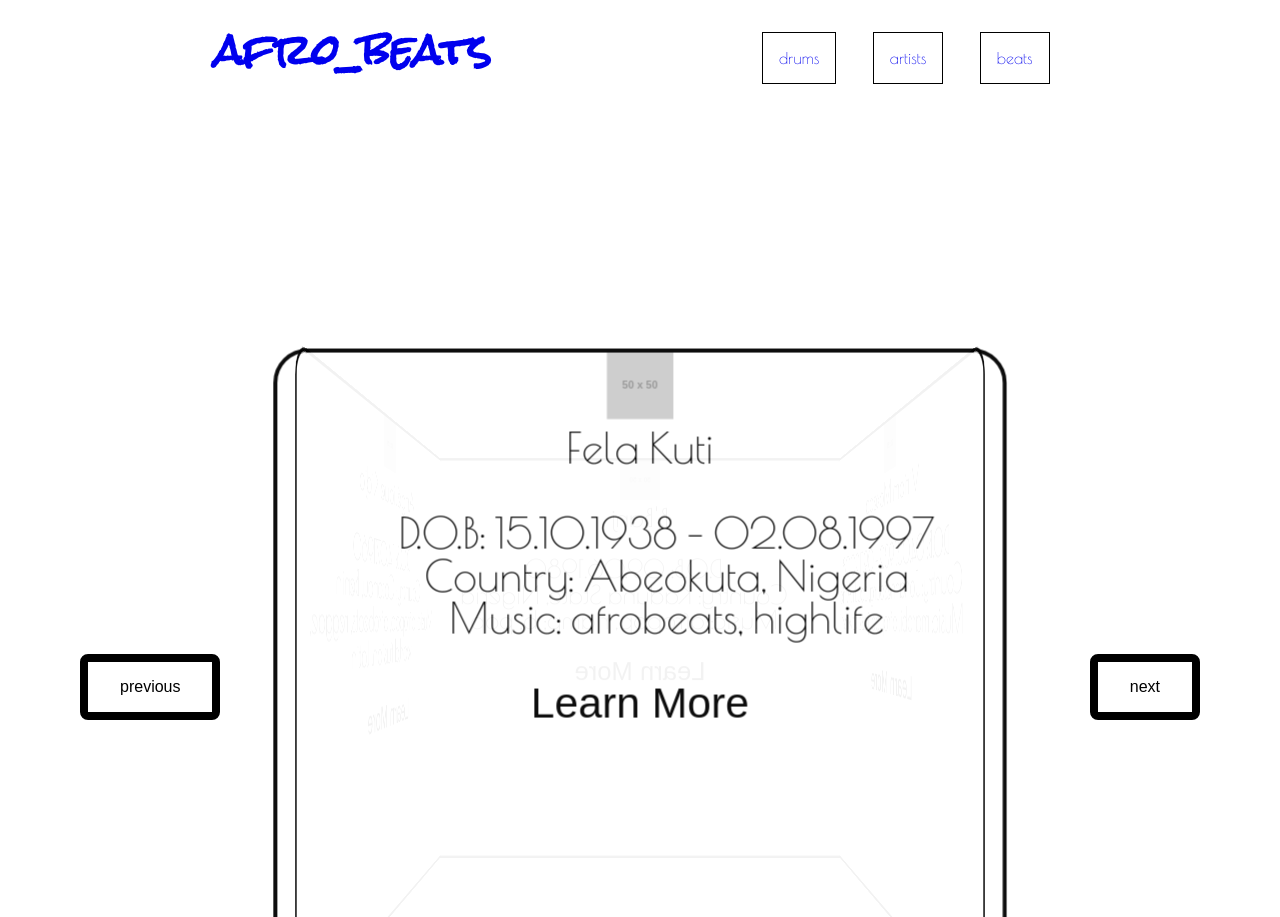
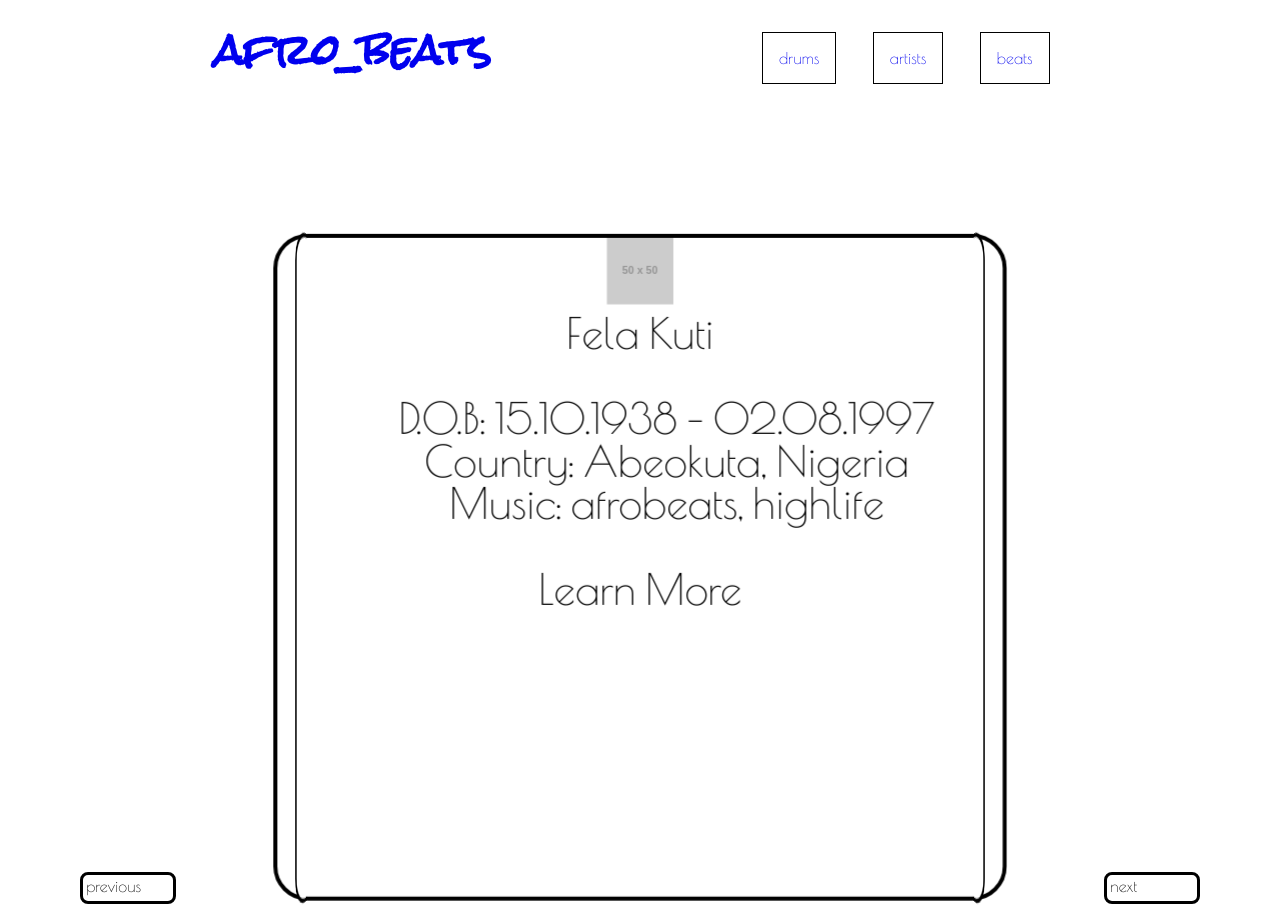
Before and after one commit to RV3310/africandrums_site, a plain HTML site: page artists.html in a window 1280 px wide. Drawn offline with nearby package versions, Linux system fonts and the light colour scheme; placeholder pictures from the web are drawn by us.

Commit message:
update_1.1

```diff
--- a/artists.html
+++ b/artists.html
@@ -37,8 +37,9 @@
                 <li>Country: Abeokuta, Nigeria</li>
                 <li>Music: afrobeats, highlife</li>
               </ul>
-              <span class="show">Learn More</span>
-			<p class="hidden">Fela Anikulapo Kuti, also professionally known as Fela Kuti, or simply Fela, was a Nigerian multi-instrumentalist, musician, composer, pioneer of the Afrobeat music genre, human rights activist, and political maverick. <i class="fa fa-volume-up kuti" aria-hidden="true"></i></p>
+              <span class="show learnmore">Learn More</span>
+			<p class="hidden moretxt">Fela Anikulapo Kuti, also professionally known as Fela Kuti, or simply Fela, was a Nigerian multi-instrumentalist, musician, composer, pioneer of the Afrobeat music genre, human rights activist, and political maverick. <i class="fa fa-volume-up kuti" aria-hidden="true"></i><span class="learnlater">Learn Later</span>
+			</p>
 		</div>
 		<div class="block makeba">
 			 <img class="photo" src="http://via.placeholder.com/50x50" alt="Picture of Miriam Makeba">
@@ -48,19 +49,19 @@
                 <li>Country: Johannesburg, South Africa</li>
                 <li>Music: marabi, afropop, jazz, township</li>
              </ul>
-             <span class="show">Learn More </span>
-			<p class="hidden">Zenzile Miriam Makeba, also known as Mama Africa, was a South African singer, actor, United Nations goodwill ambassador, and civil rights activist.<i class="fa fa-volume-up makeba" aria-hidden="true"></i></p>
+             <span class="show learnmore">Learn More </span>
+			<p class="hidden moretxt">Zenzile Miriam Makeba, also known as Mama Africa, was a South African singer, actor, United Nations goodwill ambassador, and civil rights activist.<i class="fa fa-volume-up makeba" aria-hidden="true"></i> <span class="learnlater">Learn Later</span></p>
 		</div>
 		<div class="block dbanj">
 			<img class="photo" src="http://via.placeholder.com/50x50" alt="Picture of D'Banj">
-             <figcaption>B'Banj</figcaption>
+             <figcaption>d'Banj</figcaption>
 			 <ul class="info">
                <li>D.O.B: 09.06.1980</li>
                 <li>Country: Kaduna State, Nigeria</li>
                 <li>Music: afropop, r amp; b, pop </li>
               </ul>
-              <span class="show">Learn More </span>
-			<p class="hidden">Oladapo Daniel Oyebanjo, known by his stage name D'banj, is a Nigerian musician, singer-songwriter, entrepreneur and television personality. <i class="fa fa-volume-up dbanj" aria-hidden="true"></i> </p>
+              <span class="show learmore">Learn More </span>
+			<p class="hidden moretxt">Oladapo Daniel Oyebanjo, known by his stage name D'banj, is a Nigerian musician, singer-songwriter, entrepreneur and television personality. <i class="fa fa-volume-up dbanj" aria-hidden="true"></i> <span class="learnlater">Learn Later</span></p>
 		</div>
 		<div class="block kidjo">
 			<img class="photo" src="http://via.placeholder.com/50x50" alt="Picture of kidjo">
@@ -70,13 +71,15 @@
                 <li>Country: Cotonou, Benin</li>
                 <li>Music: afropop, afrobeats, reggae, world fusion, latin</li>
               </ul>
-             <span class="show">Learn More </span>
-			<p class="hidden">known as Angélique Kidjo, is a Grammy Award-winning Beninese singer-songwriter and activist, noted for her diverse musical influences and creative music videos. <i class="fa fa-volume-up kidjo" aria-hidden="true"></i></p>
+             <span class="show learnmore">Learn More </span>
+			<p class="hidden moretxt">known as Angélique Kidjo, is a Grammy Award-winning Beninese singer-songwriter and activist, noted for her diverse musical influences and creative music videos. <i class="fa fa-volume-up kidjo" aria-hidden="true"></i> <span class="learnlater">Learn Later</span></p>
 		</div>
 	</div>
 </div>
-    <div class="prev"> previous </div>
-    <div class="next"> next </div>
+<div class="buttons">
+    <span class="prev"> previous </span>
+    <span class="next"> next </span>
+ </div>
 	<footer>
       <span></span>
   </footer>
--- a/css/artists.css
+++ b/css/artists.css
@@ -34,6 +34,7 @@ h1 {
 h2,
 p,
 figcaption,
+span,
 li {
   font-family: 'Poiret One', cursive;
 }
@@ -94,7 +95,7 @@ CAROUSEL
   width: 550px;
   height: 500px;
   position: relative;
-  margin-top: 20%;
+  margin: 10% auto;
   perspective: 1000px;
 }
 
@@ -102,7 +103,7 @@ CAROUSEL
   height: 100%;
   width: 100%;
   position: absolute;
-  top: 5%;
+  top: 10%;
   transform-style: preserve-3d;
   transition: transform 1s;
 }
@@ -110,7 +111,7 @@ CAROUSEL
 .block {
   display: block;
   position: absolute;
-  top: 20px;
+  top: 1%;
   background: #000;
   width: 550px;
   height: 500px;
@@ -118,8 +119,8 @@ CAROUSEL
   font-size: 2rem;
   text-align: center;
   color: black;
-  opacity: 0.95;
-  border-radius: .8em;
+/*  opacity: 0.95;
+*/  border-radius: .8em;
   background: white;
   border: .1em solid black;
 
@@ -141,28 +142,28 @@ CAROUSEL
 .next,
 .prev {
   color: black;
-  position: absolute;
-  bottom: 10vh;
-  padding: 1em 2em;
+  position: relative;
+/*  bottom: -40%;
+*/  padding: .1em .2em;
   cursor: pointer;
   background: white;
   border-radius: .5em;
-  border: .5em solid black;
+  border: .2em solid black;
+  width: 6rem;
+  height: 2rem;
+
 }
-.next:hover,
-.prev:hover {
-  color: black;
-  }
-/*
-.next:active,
-.prev:active {
-  bottom: 10vh;
-  box-shadow: 0 1.1em 0 #999;
-}*/
 
 .next {
   right: 5em;
 }
 .prev {
   left: 5em;
+
 }
+
+.buttons {
+  display: flex;
+  justify-content: space-between;
+  align-content: end;
+}
--- a/js/artists.js
+++ b/js/artists.js
@@ -1,8 +1,15 @@
+
+$(document).ready(function() {
+
+/*******************************
+CAROUSEL
+*******************************/
+
 var carousel = $(".carousel"),
     currdeg  = 0;
 
 $(".next").on("click", { kuti: "n" }, rotate);
-$(".prev").on("click", { kuit: "p" }, rotate);
+$(".prev").on("click", { kuti: "p" }, rotate);
 
 function rotate(e){
   if(e.data.kuti=="n"){
@@ -18,3 +25,28 @@ function rotate(e){
     "transform": "rotateY("+currdeg+"deg)"
   });
 }
+
+
+/*********************************************
+SHOW/HIDE
+**********************************************/
+
+function learnMore() {
+  event.preventDefault();
+  $(".learnmore").hide();
+  $(".moretxt, .learnlater").show();
+}
+
+
+function learnLater() {
+  event.preventDefault();
+  $(".learnmore").show();
+  $(".moretxt, .learnlater").hide();
+
+}
+
+$(".learnmore").click(learnMore);
+$(".learnlater").click(learnLater);
+
+
+});
```
